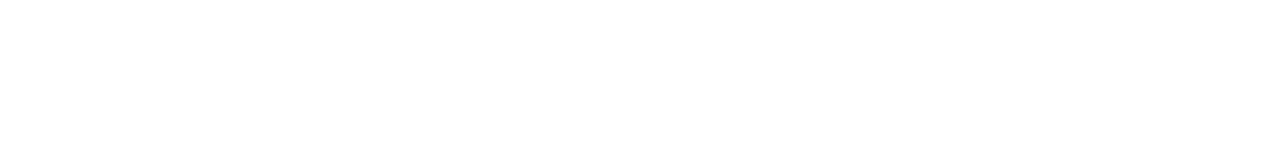
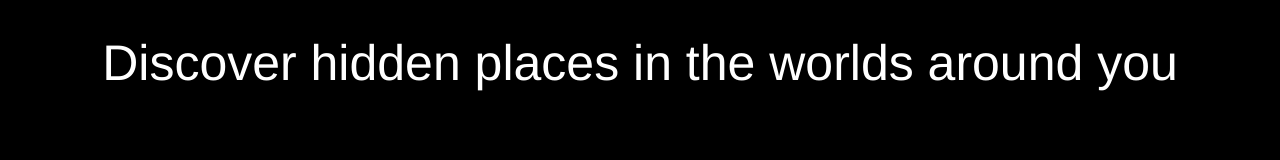
Before and after one commit to msita143/excursion, a plain HTML site: page index.html in a window 1280 px wide. Drawn offline with Linux system fonts and the light colour scheme.

Commit message:
I added title and heading

```diff
--- a/index.html
+++ b/index.html
@@ -3,8 +3,10 @@
 <head>
   <title>Excrusion</title>
   <link href="./resources/css/style.css" type="text/css" rel="stylesheet">
-
 </head>
 <body>
+    <div>
+        <h1>Discover hidden places in the worlds around you</h1>
+    </div>
 </body>
 </html>
--- a/resources/css/style.css
+++ b/resources/css/style.css
@@ -1,3 +1,11 @@
 html{
   font-family: Helvetica, Arial, sans-serif;
+  background-color: black;
 }
+
+h1{
+    font-weight: normal;
+    font-size: 50px;
+    color:white;
+    text-align:center;
+}
```
